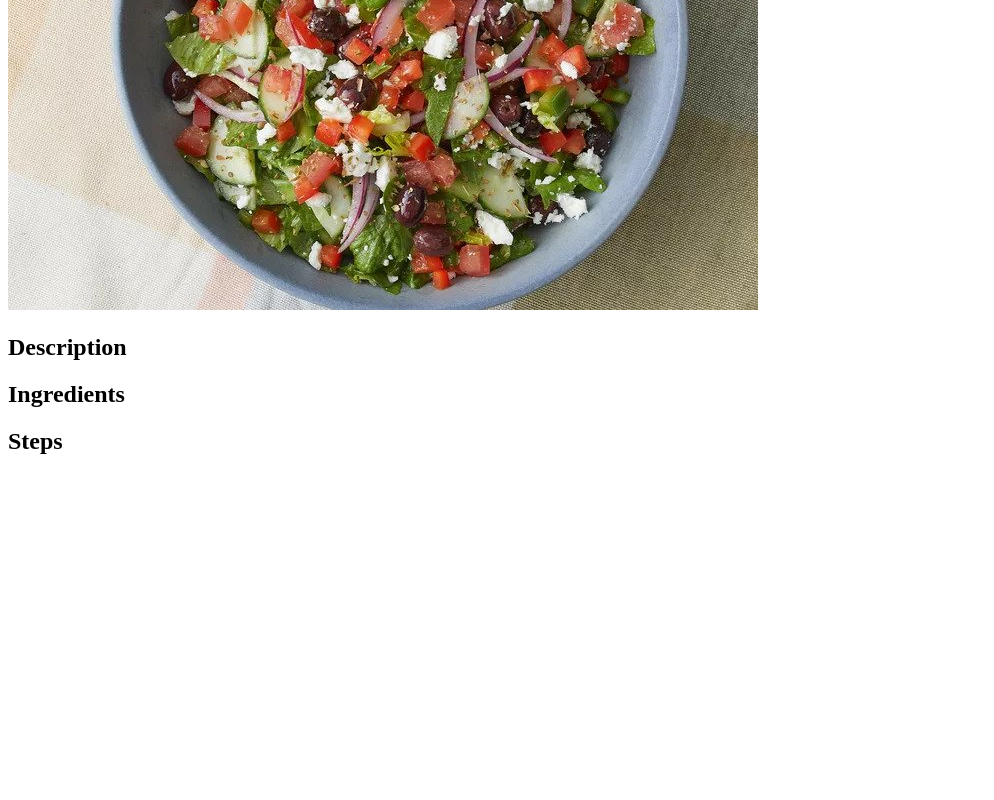
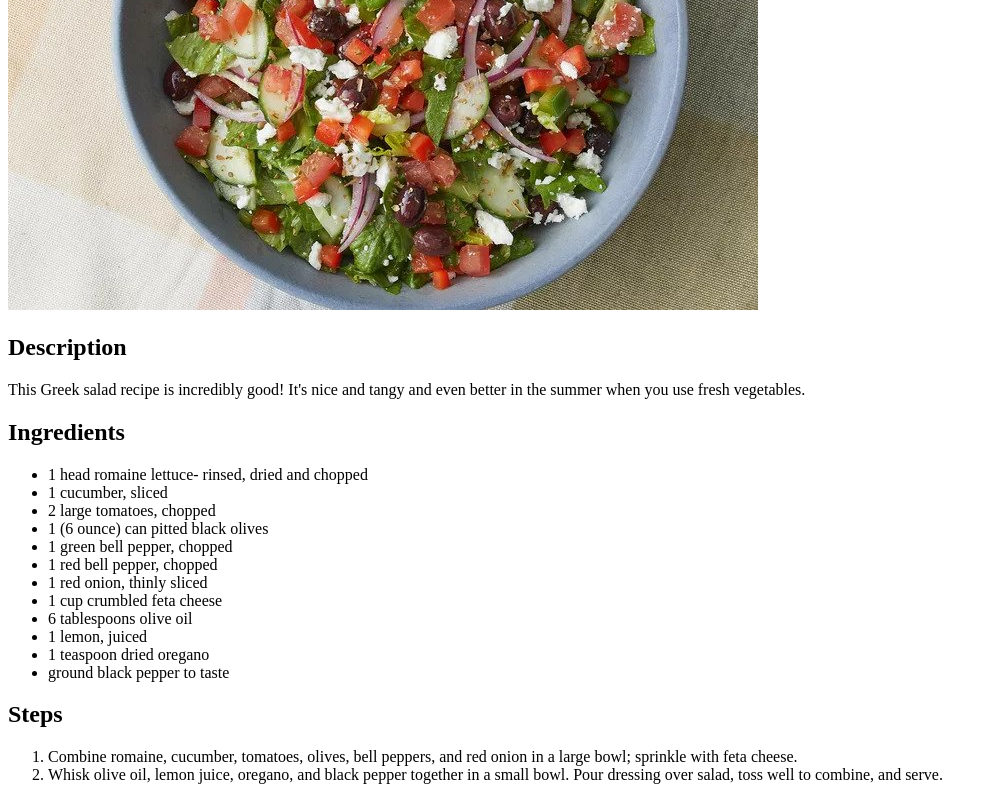
Before and after one commit to miumla/odin-recipes, a plain HTML site: page recipes/salad.html in a window 1280 px wide. Shown: the part 333-1133 px from the top of the page, without its empty margins (0-994 px from the left). Before the commit the page ends 808 px from the top, so only its background shows below. Drawn offline with Linux system fonts and the light colour scheme.

Commit message:
Add content to salad.html

```diff
--- a/recipes/salad.html
+++ b/recipes/salad.html
@@ -8,14 +8,26 @@
         <h1>Greek Salad</h1>
         <img src="../images/salad.jpg" alt="A bowl of salad">
         <h2>Description</h2>
-        <p></p>
+        <p>This Greek salad recipe is incredibly good! It's nice and tangy and even better in the summer when you use fresh vegetables.</p>
         <h2>Ingredients</h2>
         <ul>
-
+            <li>1 head romaine lettuce- rinsed, dried and chopped</li>
+            <li>1 cucumber, sliced</li>
+            <li>2 large tomatoes, chopped</li>
+            <li>1 (6 ounce) can pitted black olives</li>
+            <li>1 green bell pepper, chopped</li>
+            <li>1 red bell pepper, chopped</li>
+            <li>1 red onion, thinly sliced</li>
+            <li>1 cup crumbled feta cheese</li>
+            <li>6 tablespoons olive oil</li>
+            <li>1 lemon, juiced</li>
+            <li>1 teaspoon dried oregano</li>
+            <li>ground black pepper to taste</li>
         </ul>
         <h2>Steps</h2>
         <ol>
-
+            <li>Combine romaine, cucumber, tomatoes, olives, bell peppers, and red onion in a large bowl; sprinkle with feta cheese.</li>
+            <li>Whisk olive oil, lemon juice, oregano, and black pepper together in a small bowl. Pour dressing over salad, toss well to combine, and serve.</li>
         </ol>
     </body>
 </html>
```
